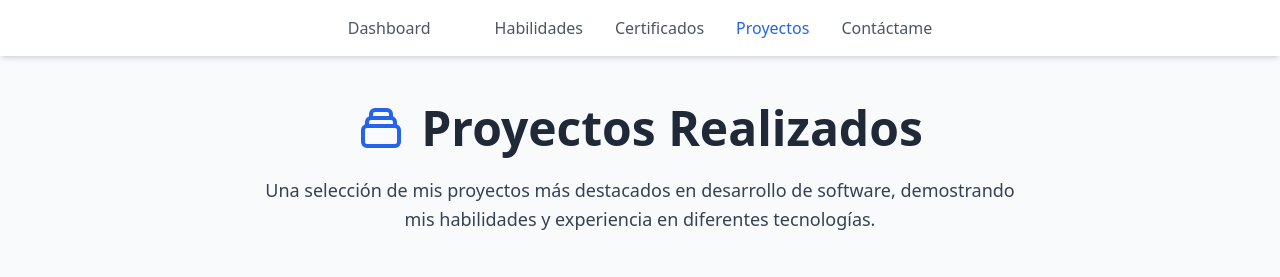
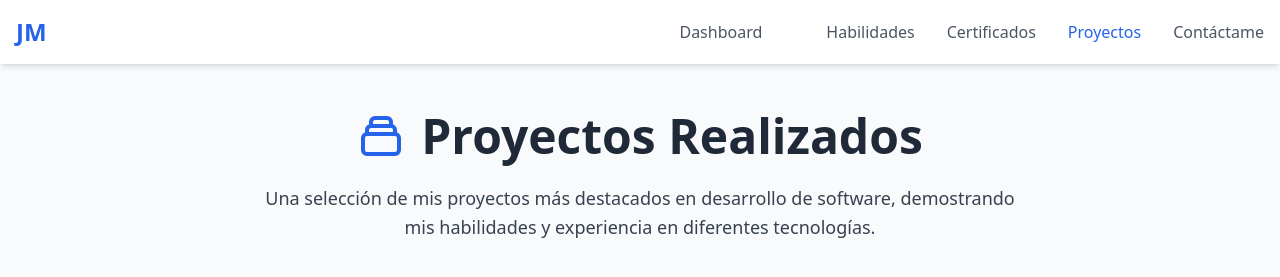
Before and after one commit to joaoelian204/Portafolio-Web, a website built with Vite: page pages/proyectos.html in a window 1280 px wide. Shown: the top 277 px of the page. Built offline with nearby package versions, Linux system fonts and the light colour scheme.

Commit message:
Update proyectos.html

```diff
--- a/pages/proyectos.html
+++ b/pages/proyectos.html
@@ -22,13 +22,22 @@
 <body class="bg-gray-50 min-h-screen flex flex-col">
   <header class="bg-white shadow-md sticky top-0 z-50">
     <nav class="container mx-auto px-4 py-4" aria-label="Navegación principal">
-      <ul class="flex justify-center space-x-8">
-        <li><a href="../index.html" class="text-gray-600 hover:text-gray-800 font-medium">Dashboard</a></li>
-        <li><a href="habilidades.html" class="text-gray-600 hover:text-gray-800 font-medium">Habilidades</a></li>
-        <li><a href="certificados.html" class="text-gray-600 hover:text-gray-800 font-medium">Certificados</a></li>
-        <li><a href="proyectos.html" class="text-blue-600 hover:text-blue-800 font-medium">Proyectos</a></li>
-        <li><a href="contacto.html" class="text-gray-600 hover:text-gray-800 font-medium">Contáctame</a></li>
-      </ul>
+      <div class="flex flex-col md:flex-row justify-between items-center">
+        <a href="../index.html" class="text-2xl font-bold text-blue-600 mb-4 md:mb-0">JM</a>
+        <input type="checkbox" id="nav-toggle" class="hidden peer">
+        <label for="nav-toggle" class="md:hidden cursor-pointer">
+          <svg xmlns="http://www.w3.org/2000/svg" class="h-6 w-6" fill="none" viewBox="0 0 24 24" stroke="currentColor">
+            <path stroke-linecap="round" stroke-linejoin="round" stroke-width="2" d="M4 6h16M4 12h16M4 18h16" />
+          </svg>
+        </label>
+        <ul class="hidden peer-checked:flex flex-col md:flex md:flex-row absolute md:relative top-full left-0 right-0 bg-white md:bg-transparent shadow-lg md:shadow-none p-4 md:p-0 space-y-4 md:space-y-0 md:space-x-8 items-center">
+          <li><a href="../index.html" class="text-gray-600 hover:text-gray-800 font-medium block">Dashboard</a></li>
+          <li><a href="habilidades.html" class="text-gray-600 hover:text-gray-800 font-medium block">Habilidades</a></li>
+          <li><a href="certificados.html" class="text-gray-600 hover:text-gray-800 font-medium block">Certificados</a></li>
+          <li><a href="proyectos.html" class="text-blue-600 hover:text-blue-800 font-medium block">Proyectos</a></li>
+          <li><a href="contacto.html" class="text-gray-600 hover:text-gray-800 font-medium block">Contáctame</a></li>
+        </ul>
+      </div>
     </nav>
   </header>
 
```
